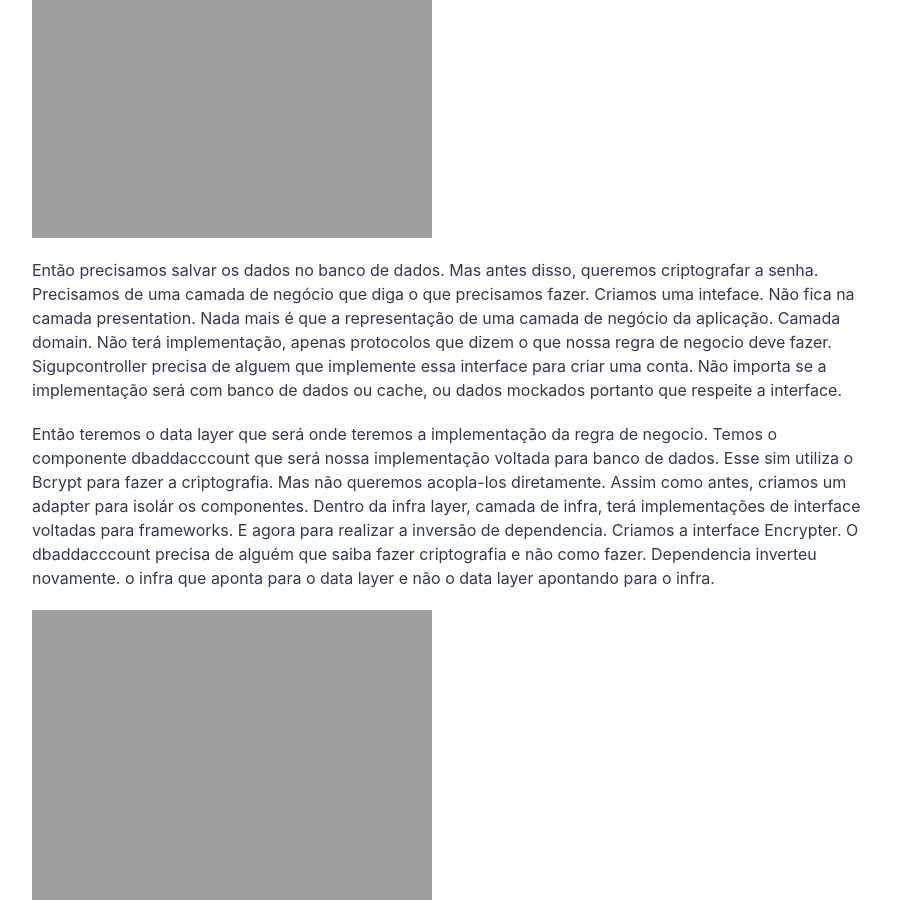
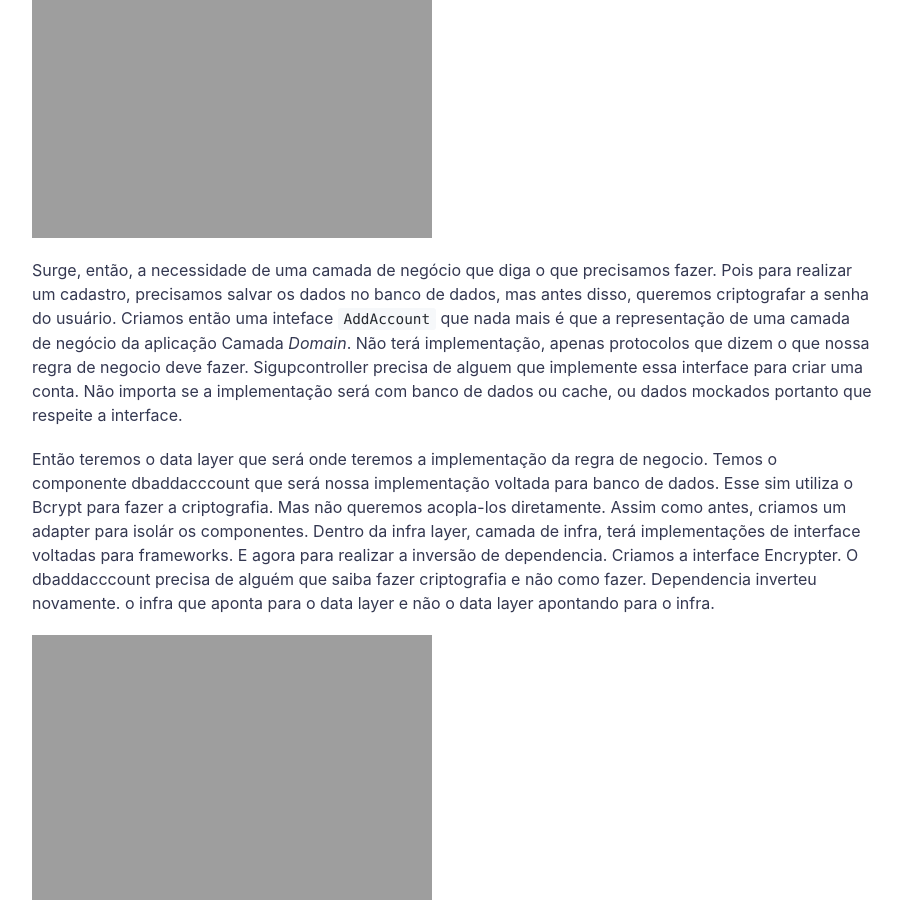
Before and after one commit to thiagosilva95/thiagosilva95.github.io, a Jekyll site: the page built from _posts/2020-06-08-clean-architecture.md, in a window 1280 px wide and 900 px high, scrolled down 4231 px. Shown: the whole window, without its empty margins (188-1090 px from the left). Built offline with Jekyll 4.4.1, drawn with Linux system fonts in a browser that asks for light colours; a script that is not in the unit is left out; comment, search, counter and statistics services are not loaded; some of the changed text lies outside the part shown.

Commit message:
develo clean architecture post

```diff
--- a/_posts/2020-06-08-clean-architecture.md
+++ b/_posts/2020-06-08-clean-architecture.md
@@ -63,11 +63,11 @@ Hoje o `SignUpController` aponta para o Express por isso precisamos usar o padr
 
 ![]({{ "assets/img/clean_architecture/03.png" | absolute_url }})
 
-Para isso, podemos criar um adapter entre os dois que terá a tarefa de converter as interfaces do controller para a realidade do express. Uma das particularidades do express é que ele espera receber o (req, res) como parametros nas rotas definidas.
+Para isso, podemos criar um adapter entre os dois que terá a tarefa de converter as interfaces do controller para a realidade do Express. Uma das particularidades do express é que ele espera receber o (req, res) como parametros nas rotas definidas.
 
 ![]({{ "assets/img/clean_architecture/04.png" | absolute_url }})
 
-Também não podemos permitir que o adapter dependa diretamente do (`SignUpController`). Devemos fazer com que ele possa adaptar qualquer controlador, assim, criamos uma interface `Controller`, que irá servir como um limite da camada de apresentação para fazer a inversão de dependência
+Também não podemos permitir que o adapter dependa diretamente do `SignUpController`. Devemos fazer com que ele possa adaptar qualquer controlador, assim, criamos uma interface `Controller`, que irá servir como um limite da camada de apresentação para fazer a inversão de dependência
 O adapter precisa de qualquer classe que utilize a interface
 Com isso a dependencia inverteu. Se eu precisar trocar, só altero o adapter
 
@@ -79,8 +79,8 @@ Podemos dizer que é nossa camada Utils que é mais generica irá conter coisas
 
 ![]({{ "assets/img/clean_architecture/06.png" | absolute_url }})
 
-Então precisamos salvar os dados no banco de dados. Mas antes disso, queremos criptografar a senha. Precisamos de uma camada de negócio que diga o que precisamos fazer.
-Criamos uma inteface. Não fica na camada presentation. Nada mais é que a representação de uma camada de negócio da aplicação. Camada domain. Não terá implementação, apenas protocolos que dizem o que nossa regra de negocio deve fazer.
+Surge, então, a necessidade de uma camada de negócio que diga o que precisamos fazer. Pois para realizar um cadastro, precisamos salvar os dados no banco de dados, mas antes disso, queremos criptografar a senha do usuário.
+Criamos então uma inteface `AddAccount` que nada mais é que a representação de uma camada de negócio da aplicação Camada *Domain*. Não terá implementação, apenas protocolos que dizem o que nossa regra de negocio deve fazer.
 Sigupcontroller precisa de alguem que implemente essa interface para criar uma conta. Não importa se a implementação será com banco de dados ou cache, ou dados mockados portanto que respeite a interface.
 
 Então teremos o data layer que será onde teremos a implementação da regra de negocio. Temos o componente dbaddacccount que será nossa implementação voltada para banco de dados.
```
